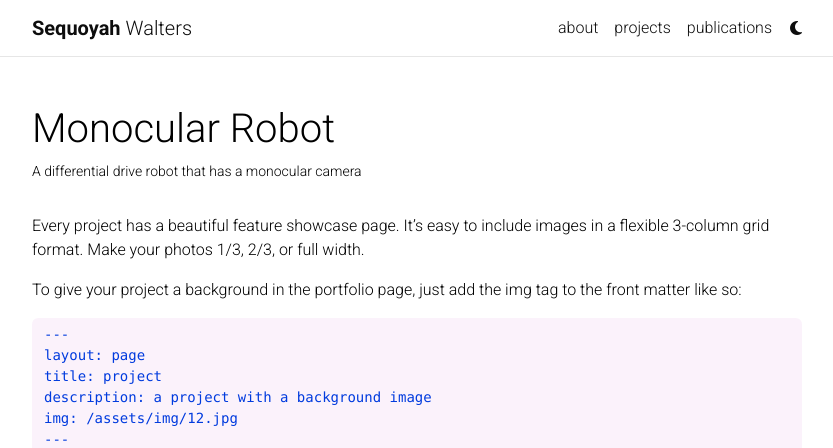
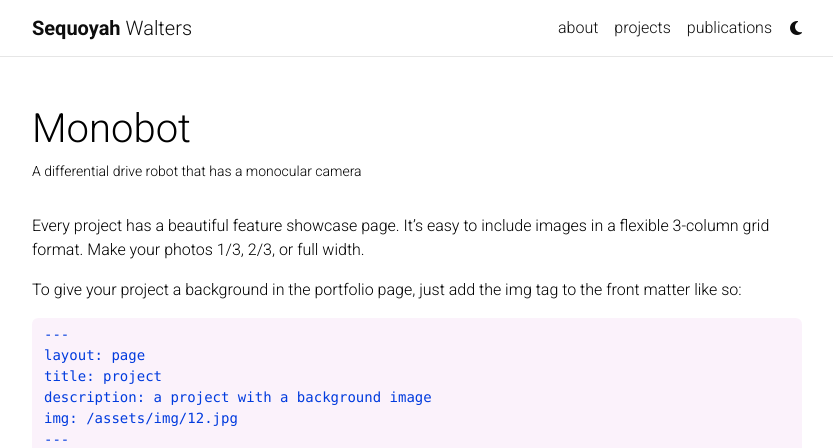
Before and after one commit to seqwalt/seqwalt.github.io, a Jekyll site: the page built from _projects/differential_drive_robot.md, in a window 1280 px wide and 900 px high, cut to the strip 0-448 px from the top of the window. Shown: the whole strip, without its empty margins (223-1056 px from the left). Built offline with Jekyll 4.4.1, drawn with Linux system fonts in a browser that asks for light colours; full-size pictures stand in for the smaller copies a plugin makes; comment, search, counter and statistics services are not loaded; a style sheet for code colours, icons or effects is not loaded.

Commit message:
add balance bot and monobot images

```diff
--- a/_projects/differential_drive_robot.md
+++ b/_projects/differential_drive_robot.md
@@ -1,8 +1,8 @@
 ---
 layout: page
-title: Monocular Robot
+title: Monobot
 description: A differential drive robot that has a monocular camera
-img: assets/img/SLAM_robot.jpg
+img: assets/img/project_monobot/monobot.jpg
 importance: 2
 category:
 ---
```
Also changed, not shown: _projects/vio_drone.md (+1 -1 lines), assets/img/project_balance_bot/balance_bot.jpg (added), assets/img/project_monobot/monobot.jpg (renamed from assets/img/SLAM_robot.jpg), assets/img/project_vio_quad/full_quad.jpg (renamed from assets/img/full_quad.jpg), assets/img/project_vio_quad/full_quad_no_background.png (renamed from assets/img/full_quad_no_background.png), assets/img/project_vio_quad/vioquad_blue_background.png (renamed from assets/img/vioquad_blue_background.png), 1 other file.
